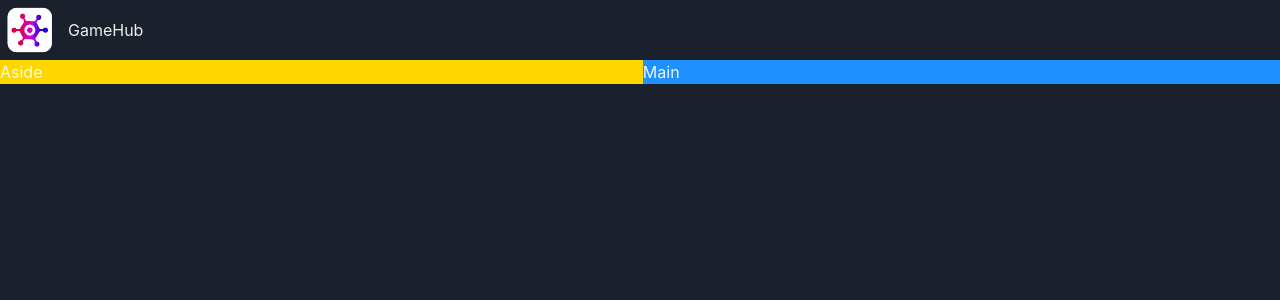
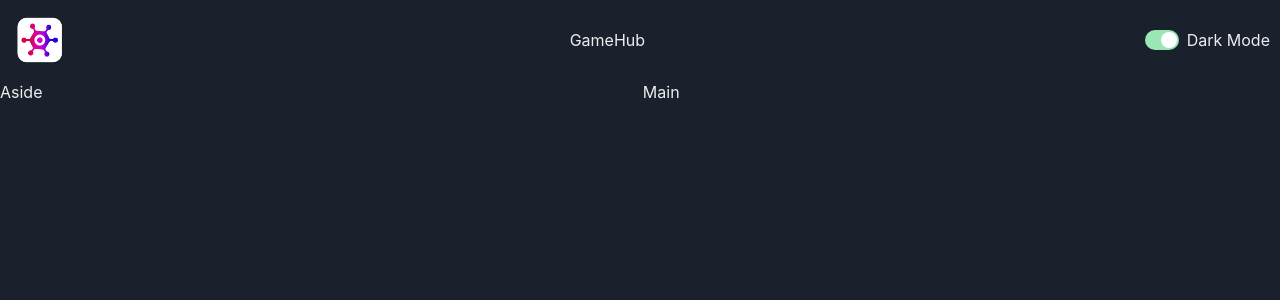
Before and after one commit to aswinkumar-dj/game-hub, a React (Vite) app: page / in a window 1280 px wide. Shown: the top 300 px of the page. Built offline with nearby package versions, Linux system fonts and the light colour scheme.

Commit message:
Build the color mode switch

```diff
--- a/src/App.tsx
+++ b/src/App.tsx
@@ -14,13 +14,9 @@
         <NavBar />
       </GridItem>
       <Show above="lg">
-        <GridItem area={"aside"} bg="gold">
-          Aside
-        </GridItem>
+        <GridItem area={"aside"}>Aside</GridItem>
       </Show>
-      <GridItem area={"main"} bg="dodgerblue">
-        Main
-      </GridItem>
+      <GridItem area={"main"}>Main</GridItem>
     </Grid>
   );
 }
--- /dev/null
+++ b/src/components/ColorModeSwitch.tsx
@@ -0,0 +1,17 @@
+import { HStack, space, Switch, Text, useColorMode } from "@chakra-ui/react";
+
+const ColorModeSwitch = () => {
+  const { colorMode, toggleColorMode } = useColorMode();
+  return (
+    <HStack>
+      <Switch
+        colorScheme="green"
+        isChecked={colorMode === "dark"}
+        onChange={toggleColorMode}
+      />
+      <Text>Dark Mode</Text>
+    </HStack>
+  );
+};
+
+export default ColorModeSwitch;
--- a/src/components/NavBar.tsx
+++ b/src/components/NavBar.tsx
@@ -1,10 +1,12 @@
 import { HStack, Image, Text } from "@chakra-ui/react";
 import logo from "../assets/logo.webp";
+import ColorModeSwitch from "./ColorModeSwitch";
 const NavBar = () => {
   return (
-    <HStack>
+    <HStack justifyContent={"space-between"} padding="10px">
       <Image src={logo} boxSize="60px" />
       <Text>GameHub</Text>
+      <ColorModeSwitch />
     </HStack>
   );
 };
```
